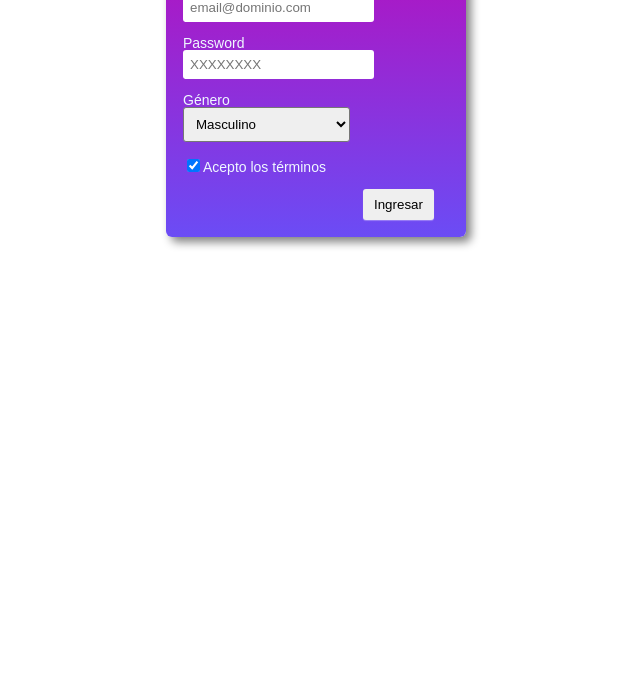
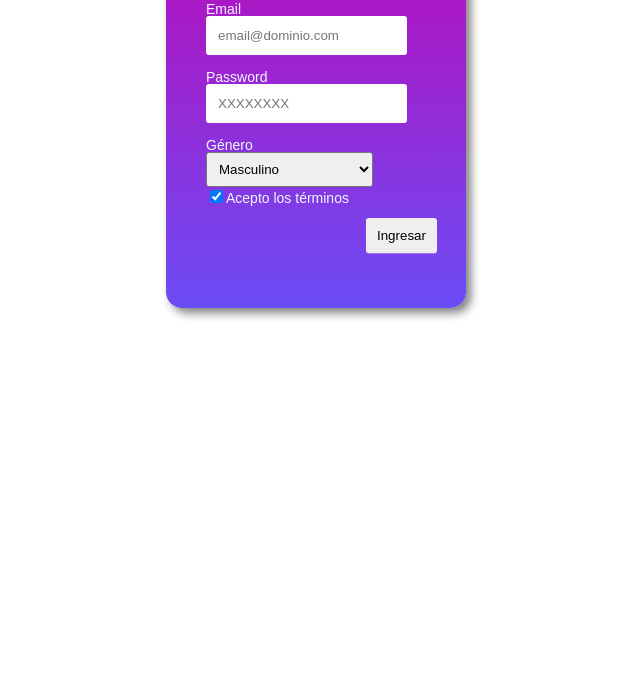
Before and after one commit to mauricio0734/ejercicio2-html-y-css, a plain HTML site: page index.html in a window 1280 px wide. Shown: the part 108-800 px from the top of the page, without its empty margins (324-964 px from the left). Drawn offline with Linux system fonts and the light colour scheme.

Commit message:
Se borran etiquetas br

```diff
--- a/estilos.css
+++ b/estilos.css
@@ -7,9 +7,10 @@
     width: 300px;
     margin: 0 auto;
     box-sizing: border-box;
-    border-radius: 6px;
-    padding: 17px;
+    border-radius: 16px;
+    padding: 40px;
     box-shadow: 5px 5px 10px grey;
+
 }
 h1{
     font-size: 34px;
@@ -17,17 +18,19 @@ h1{
     margin-bottom: 20px;
 
 }
+
 .enviar{
-    margin-left: 180px;
+    margin-left: 160px;
     border-radius: 3px;
     display:inline-block;
-    padding: 8px 11px;
+    padding: 10px 11px;
     box-shadow: 0px 1px 1px rgba(255, 255, 255 , 0.3);
 }
 input{
-    padding: 7px;
+    padding: 12px;
     border: 1px;
     border-radius: 3px;
+    margin-bottom: 15px;
 }
 select{
     padding: 8px;
--- a/index.html
+++ b/index.html
@@ -17,15 +17,16 @@
             <h1>Login</h1>
         </div>
     </header>
-    <main>
-        <form>
-            <label for="correoelectronico">Email</label><br>
-            <input type="email" id="correoelectronico" class="input-padron"  required placeholder="email@dominio.com"><br>
-            <br>
-            <label for="password">Password</label><br>
+    <main >
+        <form class="formulario" >
 
-            <input type="text" id="password" class="input-padron" required placeholder="XXXXXXXX"><br>
-            <br>
+            <label for="correoelectronico">Email</label>
+            <input type="email" id="correoelectronico" class="input-padron"  required placeholder="email@dominio.com">
+
+            <label for="password">Password</label>
+
+            <input type="text" id="password" class="input-padron" required placeholder="XXXXXXXX">
+
 
             <fieldset>
                 <legend>Género</legend>
@@ -35,10 +36,11 @@
                     <option>Prefiero no responder</option>
                 </select>
             </fieldset>
-<br>
-            <label class="checkbox"><input type="checkbox" checked>Acepto los términos</label><br>
-            <br>
-            <input type="submit" value="Ingresar" class="enviar"><br>
+
+            <label class="checkbox"><input type="checkbox" checked>Acepto los términos</label>
+
+            <input type="submit" value="Ingresar" class="enviar">
+            </form>
     </main>
 </div>
 </body>
```
